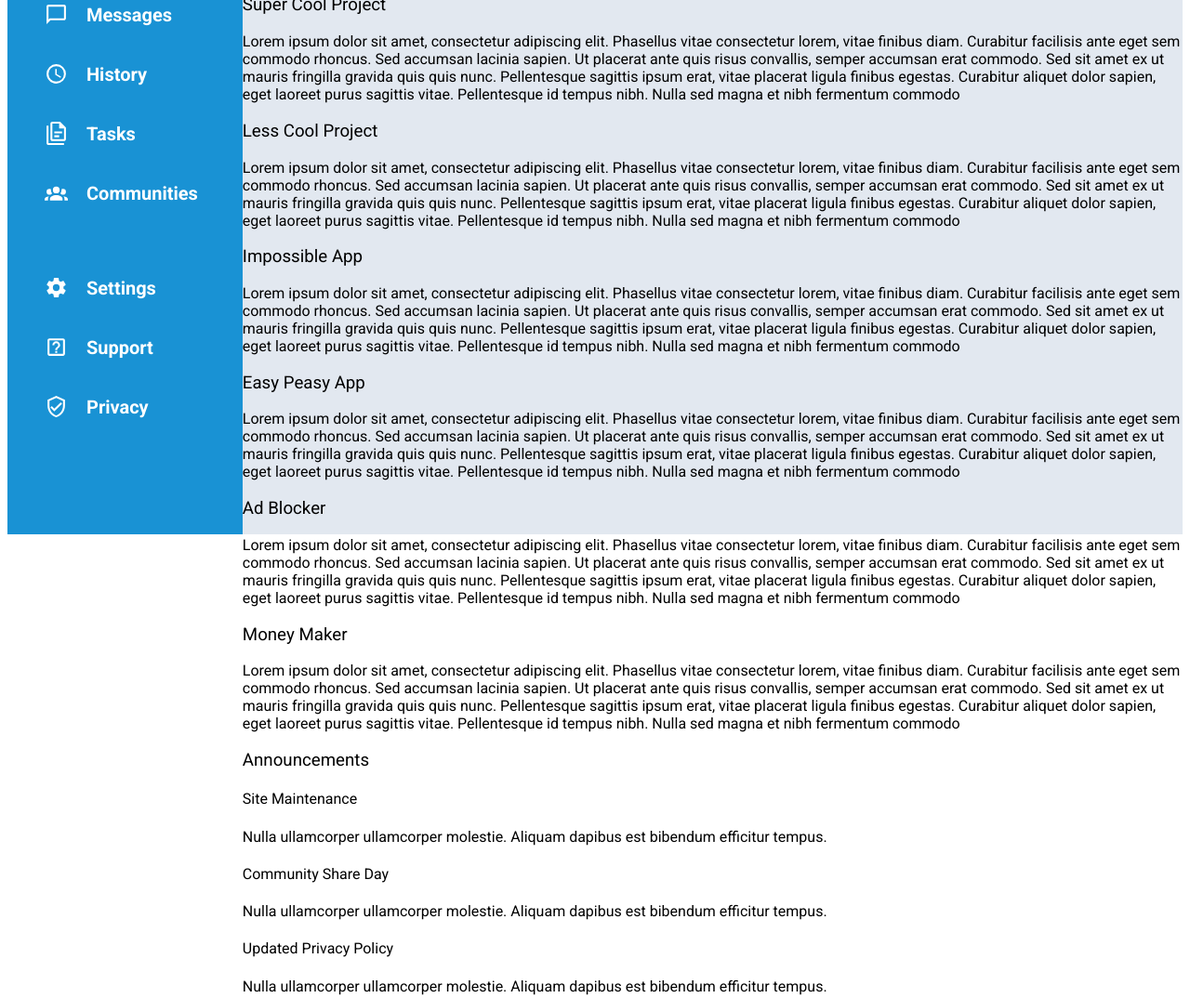
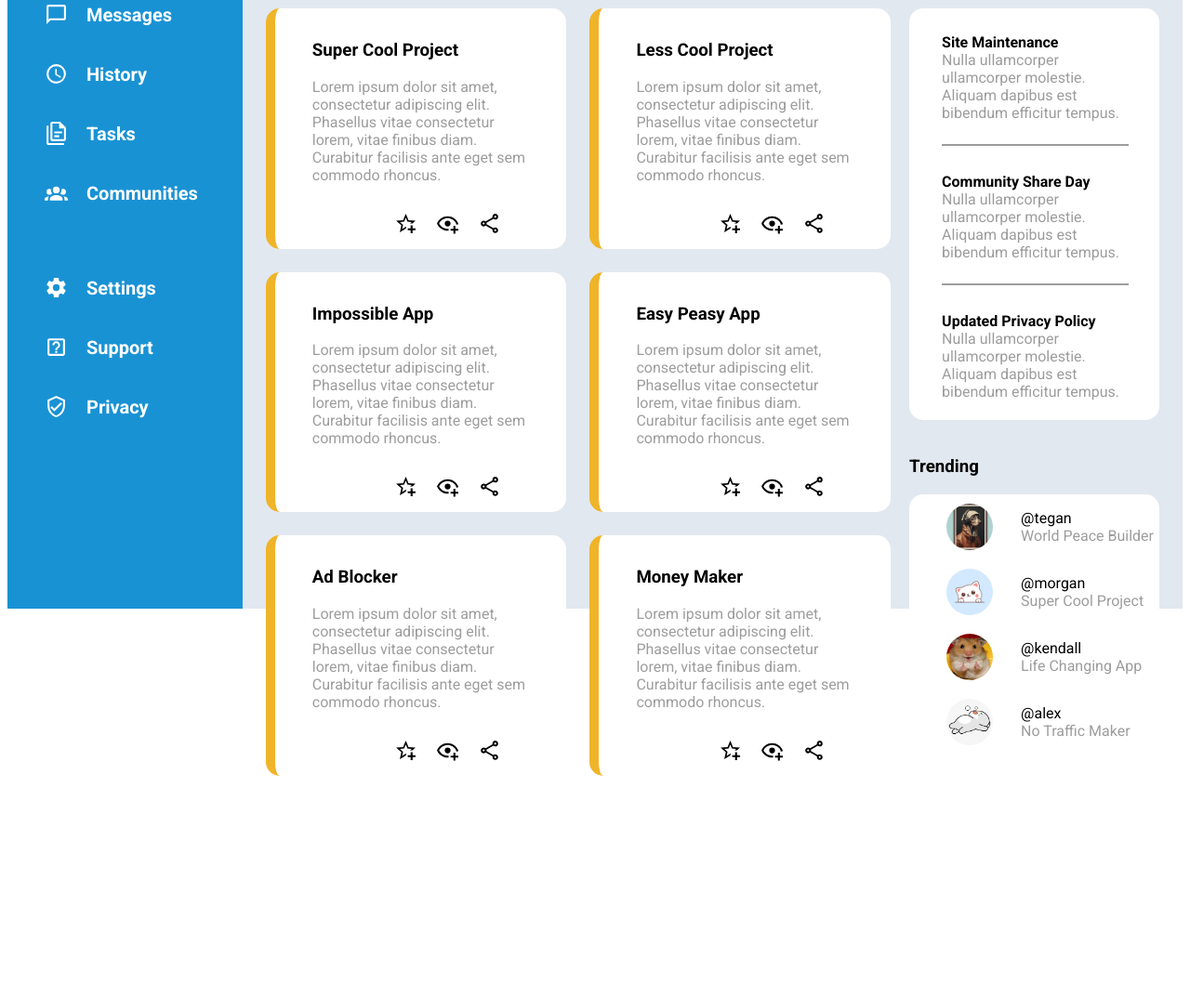
Before and after one commit to ucolinmee/top-admindashboard, a plain HTML site: page index.html in a window 1280 px wide. Shown: the part 233-1307 px from the top of the page at 93% size. After the commit the page ends 1068 px from the top, so only its background shows below. Drawn offline with Linux system fonts and the light colour scheme.

Commit message:
Add layout and styling for main section

```diff
--- a/index.html
+++ b/index.html
@@ -102,49 +102,87 @@
             <div class="projects-section">
                 <h3>Your Projects</h3>
 
+                <div class="projects-container">
                     <div class="project">
                         <h3>Super Cool Project</h3>
-                    <p>Lorem ipsum dolor sit amet, consectetur adipiscing elit. Phasellus vitae consectetur lorem, vitae finibus diam. Curabitur facilisis ante eget sem commodo rhoncus. Sed accumsan lacinia sapien. Ut placerat ante quis risus convallis, semper accumsan erat commodo. Sed sit amet ex ut mauris fringilla gravida quis quis nunc. Pellentesque sagittis ipsum erat, vitae placerat ligula finibus egestas. Curabitur aliquet dolor sapien, eget laoreet purus sagittis vitae. Pellentesque id tempus nibh. Nulla sed magna et nibh fermentum commodo</p>
+                        <p>Lorem ipsum dolor sit amet, consectetur adipiscing elit. Phasellus vitae consectetur lorem, vitae finibus diam. Curabitur facilisis ante eget sem commodo rhoncus.</p>
+                        <div>
+                            <img src="./assets/icons/star-plus-outline.svg">
+                            <img src="./assets/icons/eye-plus-outline.svg">
+                            <img src="./assets/icons/share-variant-outline.svg">
+                        </div>
                     </div>
 
                     <div class="project">
                         <h3>Less Cool Project</h3>
-                    <p>Lorem ipsum dolor sit amet, consectetur adipiscing elit. Phasellus vitae consectetur lorem, vitae finibus diam. Curabitur facilisis ante eget sem commodo rhoncus. Sed accumsan lacinia sapien. Ut placerat ante quis risus convallis, semper accumsan erat commodo. Sed sit amet ex ut mauris fringilla gravida quis quis nunc. Pellentesque sagittis ipsum erat, vitae placerat ligula finibus egestas. Curabitur aliquet dolor sapien, eget laoreet purus sagittis vitae. Pellentesque id tempus nibh. Nulla sed magna et nibh fermentum commodo</p>
+                        <p>Lorem ipsum dolor sit amet, consectetur adipiscing elit. Phasellus vitae consectetur lorem, vitae finibus diam. Curabitur facilisis ante eget sem commodo rhoncus.</p>
+                        <div>
+                            <img src="./assets/icons/star-plus-outline.svg">
+                            <img src="./assets/icons/eye-plus-outline.svg">
+                            <img src="./assets/icons/share-variant-outline.svg">
+                        </div>
                     </div>
 
                     <div class="project">
                         <h3>Impossible App</h3>
-                    <p>Lorem ipsum dolor sit amet, consectetur adipiscing elit. Phasellus vitae consectetur lorem, vitae finibus diam. Curabitur facilisis ante eget sem commodo rhoncus. Sed accumsan lacinia sapien. Ut placerat ante quis risus convallis, semper accumsan erat commodo. Sed sit amet ex ut mauris fringilla gravida quis quis nunc. Pellentesque sagittis ipsum erat, vitae placerat ligula finibus egestas. Curabitur aliquet dolor sapien, eget laoreet purus sagittis vitae. Pellentesque id tempus nibh. Nulla sed magna et nibh fermentum commodo</p>
+                        <p>Lorem ipsum dolor sit amet, consectetur adipiscing elit. Phasellus vitae consectetur lorem, vitae finibus diam. Curabitur facilisis ante eget sem commodo rhoncus.</p>
+                        <div>
+                            <img src="./assets/icons/star-plus-outline.svg">
+                            <img src="./assets/icons/eye-plus-outline.svg">
+                            <img src="./assets/icons/share-variant-outline.svg">
+                        </div>
                     </div>
 
                     <div class="project">
                         <h3>Easy Peasy App</h3>
-                    <p>Lorem ipsum dolor sit amet, consectetur adipiscing elit. Phasellus vitae consectetur lorem, vitae finibus diam. Curabitur facilisis ante eget sem commodo rhoncus. Sed accumsan lacinia sapien. Ut placerat ante quis risus convallis, semper accumsan erat commodo. Sed sit amet ex ut mauris fringilla gravida quis quis nunc. Pellentesque sagittis ipsum erat, vitae placerat ligula finibus egestas. Curabitur aliquet dolor sapien, eget laoreet purus sagittis vitae. Pellentesque id tempus nibh. Nulla sed magna et nibh fermentum commodo</p>
+                        <p>Lorem ipsum dolor sit amet, consectetur adipiscing elit. Phasellus vitae consectetur lorem, vitae finibus diam. Curabitur facilisis ante eget sem commodo rhoncus.</p>
+                        <div>
+                            <img src="./assets/icons/star-plus-outline.svg">
+                            <img src="./assets/icons/eye-plus-outline.svg">
+                            <img src="./assets/icons/share-variant-outline.svg">
+                        </div>
                     </div>
 
                     <div class="project">
                         <h3>Ad Blocker</h3>
-                    <p>Lorem ipsum dolor sit amet, consectetur adipiscing elit. Phasellus vitae consectetur lorem, vitae finibus diam. Curabitur facilisis ante eget sem commodo rhoncus. Sed accumsan lacinia sapien. Ut placerat ante quis risus convallis, semper accumsan erat commodo. Sed sit amet ex ut mauris fringilla gravida quis quis nunc. Pellentesque sagittis ipsum erat, vitae placerat ligula finibus egestas. Curabitur aliquet dolor sapien, eget laoreet purus sagittis vitae. Pellentesque id tempus nibh. Nulla sed magna et nibh fermentum commodo</p>
+                        <p>Lorem ipsum dolor sit amet, consectetur adipiscing elit. Phasellus vitae consectetur lorem, vitae finibus diam. Curabitur facilisis ante eget sem commodo rhoncus.</p>
+                        <div>
+                            <img src="./assets/icons/star-plus-outline.svg">
+                            <img src="./assets/icons/eye-plus-outline.svg">
+                            <img src="./assets/icons/share-variant-outline.svg">
+                        </div>
                     </div>
 
                     <div class="project">
                         <h3>Money Maker</h3>
-                    <p>Lorem ipsum dolor sit amet, consectetur adipiscing elit. Phasellus vitae consectetur lorem, vitae finibus diam. Curabitur facilisis ante eget sem commodo rhoncus. Sed accumsan lacinia sapien. Ut placerat ante quis risus convallis, semper accumsan erat commodo. Sed sit amet ex ut mauris fringilla gravida quis quis nunc. Pellentesque sagittis ipsum erat, vitae placerat ligula finibus egestas. Curabitur aliquet dolor sapien, eget laoreet purus sagittis vitae. Pellentesque id tempus nibh. Nulla sed magna et nibh fermentum commodo</p>
+                        <p>Lorem ipsum dolor sit amet, consectetur adipiscing elit. Phasellus vitae consectetur lorem, vitae finibus diam. Curabitur facilisis ante eget sem commodo rhoncus.</p>
+                        <div>
+                            <img src="./assets/icons/star-plus-outline.svg">
+                            <img src="./assets/icons/eye-plus-outline.svg">
+                            <img src="./assets/icons/share-variant-outline.svg">
+                        </div>
+                    </div>
+
                 </div>
             </div>
 
             <div class="annoucements-section">
                 <h3>Announcements</h3>
 
+                <div class="announcements-container">
                     <div class="announcement">
                         <h4>Site Maintenance</h4>
                         <p>Nulla ullamcorper ullamcorper molestie. Aliquam dapibus est bibendum efficitur tempus.</p>
                     </div>
 
+                    <hr>
+
                     <div class="announcement">
                         <h4>Community Share Day</h4>
                         <p>Nulla ullamcorper ullamcorper molestie. Aliquam dapibus est bibendum efficitur tempus.</p>
                     </div>
+
+                    <hr>
 
                     <div class="announcement">
                         <h4>Updated Privacy Policy</h4>
@@ -152,31 +190,43 @@
                     </div>
                 </div>
 
+            </div>
+
             <div class="trending-section">
                 <h3>Trending</h3>
 
+                <div class="trending-container">
                     <div class="profile">
-                    <img src="" alt="Profile pic">
+                        <img class="profile-pic" src="./assets/dog-profile.jpg">
+                        <div>
                             <p>@tegan</p>
                             <p>World Peace Builder</p>
                         </div>
+                    </div>
 
                     <div class="profile">
-                    <img src="" alt="Profile pic">
+                        <img class="profile-pic" src="./assets/cat-profile.jpg">
+                        <div>
                             <p>@morgan</p>
                             <p>Super Cool Project</p>
                         </div>
+                    </div>
 
                     <div class="profile">
-                    <img src="" alt="Profile pic">
+                        <img class="profile-pic" src="./assets/hamster-profile.jpg">
+                        <div>
                             <p>@kendall</p>
                             <p>Life Changing App</p>
                         </div>
+                    </div>
 
                     <div class="profile">
-                    <img src="" alt="Profile pic">
+                        <img class="profile-pic" src="./assets/cat-profile-2.png">
+                        <div>
                             <p>@alex</p>
                             <p>No Traffic Maker</p>
+                        </div>
+                    </div>
                 </div>
             </div>
 
--- a/style.css
+++ b/style.css
@@ -11,7 +11,7 @@ img {
 .container {
     display: grid;
     grid-template-columns: 1fr 4fr;
-    grid-template-rows: 20vh 80vh;
+    grid-template-rows: 20vh 90vh;
 }
 
 .header {
@@ -50,6 +50,7 @@ img {
 
 .profile-pic {
     height: 50px;
+    width: 50px;
     border-radius: 50%;
 }
 
@@ -82,7 +83,7 @@ img {
 }
 
 .header-bottom button {
-    color: #fff;
+    color: #FFF;
     background-color: #1992D4;
     width: 100px;
     height: 40px;
@@ -96,7 +97,7 @@ img {
     grid-column: 1 / 2;
     grid-row: 1 / 3;
     background-color: #1992D4;
-    color: #fff;
+    color: #FFF;
 }
 
 .sidebar > .heading {
@@ -129,76 +130,100 @@ img {
   grid-column: 2 / 3;
   grid-row: 2 / 3;
   background-color: #E2E8F0;
+  display: grid;
+  grid-template-columns: 2.5fr 1fr;
+  grid-template-rows: 1fr 1fr;
+  gap: 20px;
+  padding: 15px 25px;
 }
 
-/* .roboto-thin {
-  font-family: "Roboto", sans-serif;
-  font-weight: 100;
-  font-style: normal;
+.main h3 {
+  font-weight: 700;
 }
 
-.roboto-light {
-  font-family: "Roboto", sans-serif;
-  font-weight: 300;
-  font-style: normal;
+.projects-section {
+  grid-column: 1 / 2;
+  grid-row: 1 / 3;
 }
 
-.roboto-regular {
-  font-family: "Roboto", sans-serif;
-  font-weight: 400;
-  font-style: normal;
+.projects-container {
+  display: grid;
+  grid-template-columns: repeat(2, 1fr);
+  grid-template-rows: repeat(3, 1fr);
+  gap: 25px
 }
 
-.roboto-medium {
-  font-family: "Roboto", sans-serif;
-  font-weight: 500;
-  font-style: normal;
+.project {
+  background-color: #FFF;
+  border-left: 10px solid #F0B429;
+  padding: 15px 40px;
+  border-radius: 15px;
 }
 
-.roboto-bold {
-  font-family: "Roboto", sans-serif;
-  font-weight: 700;
-  font-style: normal;
+.project > p {
+  color: #9D9D9D;
+  margin-bottom: 30px;
 }
 
-.roboto-black {
-  font-family: "Roboto", sans-serif;
-  font-weight: 900;
-  font-style: normal;
+.project > div {
+  display: flex;
+  flex-direction: row;
+  justify-content: flex-end;
+  gap: 20px;
+  padding-right: 30px;
 }
 
-.roboto-thin-italic {
-  font-family: "Roboto", sans-serif;
-  font-weight: 100;
-  font-style: italic;
+.announcements-section {
+  grid-column: 2 / 3;
+  grid-row: 1 / 2;
 }
 
-.roboto-light-italic {
-  font-family: "Roboto", sans-serif;
-  font-weight: 300;
-  font-style: italic;
+.announcements-container {
+  background-color: #FFF;
+  display: flex;
+  flex-direction: column;
+  align-items: center;
+  padding: 5px 35px;
+  border-radius: 15px;
 }
 
-.roboto-regular-italic {
-  font-family: "Roboto", sans-serif;
-  font-weight: 400;
-  font-style: italic;
+.announcement h4 {
+  font-weight: 700;
+  margin-bottom: 0;
 }
 
-.roboto-medium-italic {
-  font-family: "Roboto", sans-serif;
-  font-weight: 500;
-  font-style: italic;
+.announcement p {
+  color: #9D9D9D;
+  margin-top: 0;
 }
 
-.roboto-bold-italic {
-  font-family: "Roboto", sans-serif;
-  font-weight: 700;
-  font-style: italic;
+.announcements-container hr {
+  border: 1px solid #9D9D9D;
+  width: 100%;
 }
 
-.roboto-black-italic {
-  font-family: "Roboto", sans-serif;
-  font-weight: 900;
-  font-style: italic;
-} */
+.trending-section {
+  grid-column: 2 / 3;
+  grid-row: 2 / 3;
+}
+
+.trending-container {
+  background-color: #FFF;
+  border-radius: 15px;
+}
+
+.profile {
+  display: flex;
+  gap: 30px;
+  align-items: center;
+  padding-left: 40px;
+}
+
+.profile > div > p:nth-child(1) {
+  margin-bottom: 0;
+}
+
+.profile > div > p:nth-child(2) {
+  color: #9D9D9D;
+  margin-top: 0;
+}
```
Also changed, not shown: assets/cat-profile-2.png (added), assets/dog-profile.jpg (added), assets/hamster-profile.jpg (added), assets/icons/eye-plus-outline.svg (added), assets/icons/share-variant-outline.svg (added), assets/icons/star-plus-outline.svg (added). Lines whose indentation alone changed are shown as unchanged.
